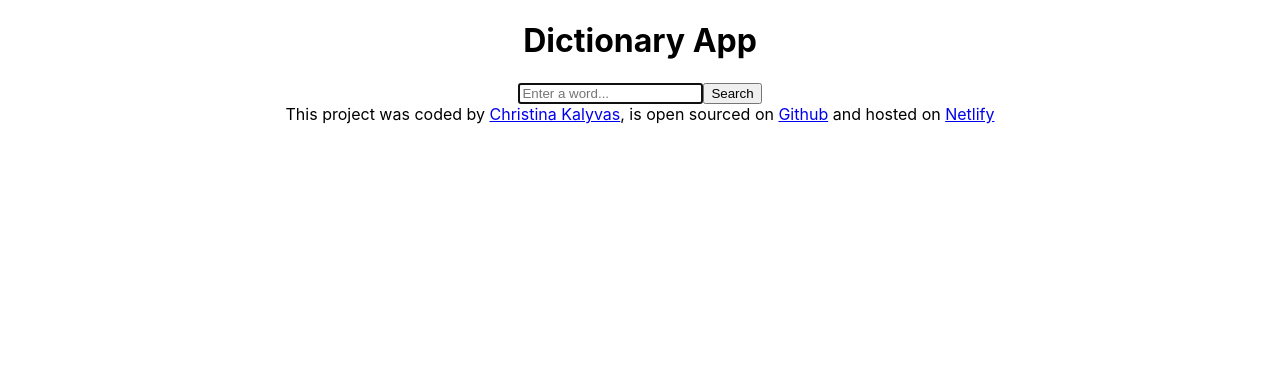
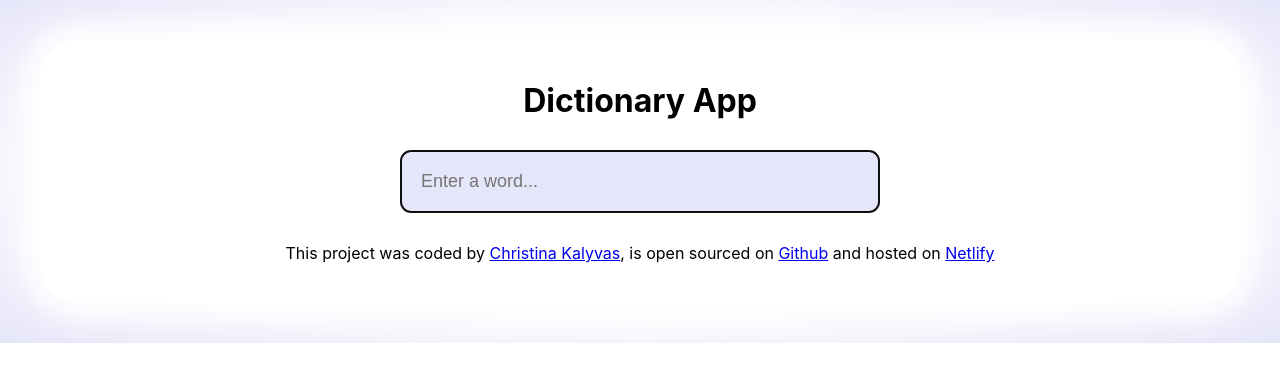
Before and after one commit to kikikal/dictionary-app, a React (Create React App) app: page / in a window 1280 px wide. Shown: the top 382 px of the page. Built offline with nearby package versions, Linux system fonts and the light colour scheme.

Commit message:
integrated api and styling

```diff
--- a/package.json
+++ b/package.json
@@ -10,7 +10,7 @@
     "bootstrap": "^5.3.3",
     "react": "^18.3.1",
     "react-dom": "^18.3.1",
-    "react-scripts": "5.0.1",
+    "react-scripts": "^5.0.1",
     "web-vitals": "^2.1.4"
   },
   "scripts": {
--- a/src/App.css
+++ b/src/App.css
@@ -1,3 +1,12 @@
 .App {
+  margin: 40px;
+  background-color: white;
+  box-shadow: 0 0 30px 16px rgba(255, 255, 255, 1);
+  border-radius: 40px;
+  padding: 20px 20px 40px;
+}
+
+.App header,
+.App footer {
   text-align: center;
 }
--- /dev/null
+++ b/src/Definition.css
@@ -0,0 +1,17 @@
+.Definition h2 {
+  padding-top: 10px;
+}
+
+.Definition h3 {
+  font-weight: normal;
+  color: rgba(0, 0, 0, 0.6);
+}
+
+.Definition .definitions {
+  padding-bottom: 10px;
+  border-top: solid 1px rgba(0, 0, 0, 0.6);
+}
+
+.Definition .definitions .example {
+  color: rgba(0, 0, 0, 0.6);
+}
--- a/src/Definition.js
+++ b/src/Definition.js
@@ -1,5 +1,41 @@
 import React from "react";
+import "./Definition.css";
 
 export default function Definition(props) {
-
+  if (props.response) {
+    return (
+      <div className="Definition">
+        <h2>{props.response.word}</h2>
+        <h3>
+          {" "}
+          <em>{props.response.phonetic}</em>
+        </h3>
+        <br />
+        <div>
+          {props.response.meanings.map(function (meaning, index) {
+            if (meaning.example) {
+              return (
+                <div className="definitions" key={index}>
+                  <h4>{meaning.partOfSpeech}</h4>
+                  <p>{meaning.definition}</p>
+                  <p className="example">
+                    ex. <em>{meaning.example}</em>
+                  </p>{" "}
+                </div>
+              );
+            } else {
+              return (
+                <div className="definitions" key={index}>
+                  <h4>{meaning.partOfSpeech}</h4>
+                  <p>{meaning.definition}</p>
+                </div>
+              );
+            }
+          })}
+        </div>
+      </div>
+    );
+  } else {
+    return null;
+  }
 }
--- /dev/null
+++ b/src/Dictionary.css
@@ -0,0 +1,15 @@
+.Dictionary {
+  width: 600px;
+  margin: 30px auto;
+}
+
+.Dictionary input {
+    font-size: 18px;
+  width: 80%;
+  padding: 20px;
+  border-radius: 10px;
+  border: solid 1px rgba(0, 0, 0, 0.5);
+  display: block;
+  margin: 0 auto;
+  background-color: lavender;
+}
--- a/src/Dictionary.js
+++ b/src/Dictionary.js
@@ -1,25 +1,18 @@
 import React, { useState } from "react";
 import Definition from "./Definition";
 import axios from "axios";
+import "./Dictionary.css";
 
 export default function Dictionary() {
-  const [searchResponse, setSearchResponse] = useState(null);
-  let searchValue = null;
+  const [searchResponse, setSearchResponse] = useState();
+  const [searchValue, setSearchValue] = useState(null);
 
   function searchForWord(response) {
-    console.log(response);
-    setSearchResponse({
-      word: response.data.word,
-      phonetic: response.data.phonetic,
-      definition: response.data.meanings[0].definition,
-      type: response.data.meanings[0].partOfSpeech,
-      example: response.data.meanings[0].example,
-      synonyms: response.data.meanings[0].synonyms,
-    });
+    setSearchResponse(response.data);
   }
 
   function changeSearchValue(event) {
-    searchValue = event.target.value;
+    setSearchValue(event.target.value);
   }
 
   function searchSubmit(event) {
@@ -31,7 +24,7 @@ export default function Dictionary() {
   }
 
   return (
-    <div>
+    <div className="Dictionary">
       <form onSubmit={searchSubmit}>
         <input
           type="search"
@@ -39,9 +32,8 @@ export default function Dictionary() {
           autoFocus
           onChange={changeSearchValue}
         />
-        <input type="submit" value="Search" />
       </form>
-      <Definition word={searchValue} />
+      <Definition response={searchResponse} />
     </div>
   );
 }
--- a/src/index.css
+++ b/src/index.css
@@ -1,13 +1,17 @@
 body {
   margin: 0;
-  font-family: -apple-system, BlinkMacSystemFont, 'Segoe UI', 'Roboto', 'Oxygen',
-    'Ubuntu', 'Cantarell', 'Fira Sans', 'Droid Sans', 'Helvetica Neue',
+  font-family: -apple-system, BlinkMacSystemFont, "Segoe UI", "Roboto", "Oxygen",
+    "Ubuntu", "Cantarell", "Fira Sans", "Droid Sans", "Helvetica Neue",
     sans-serif;
-  -webkit-font-smoothing: antialiased;
-  -moz-osx-font-smoothing: grayscale;
+  background: radial-gradient(
+    rgba(255, 255, 255, 1),
+    #ffffff,
+    #e6e6fa
+  );
+  background-repeat: no-repeat;
 }
 
 code {
-  font-family: source-code-pro, Menlo, Monaco, Consolas, 'Courier New',
+  font-family: source-code-pro, Menlo, Monaco, Consolas, "Courier New",
     monospace;
 }
```
Also changed, not shown: 1 other file (tests, documents, lock files or other folders).
